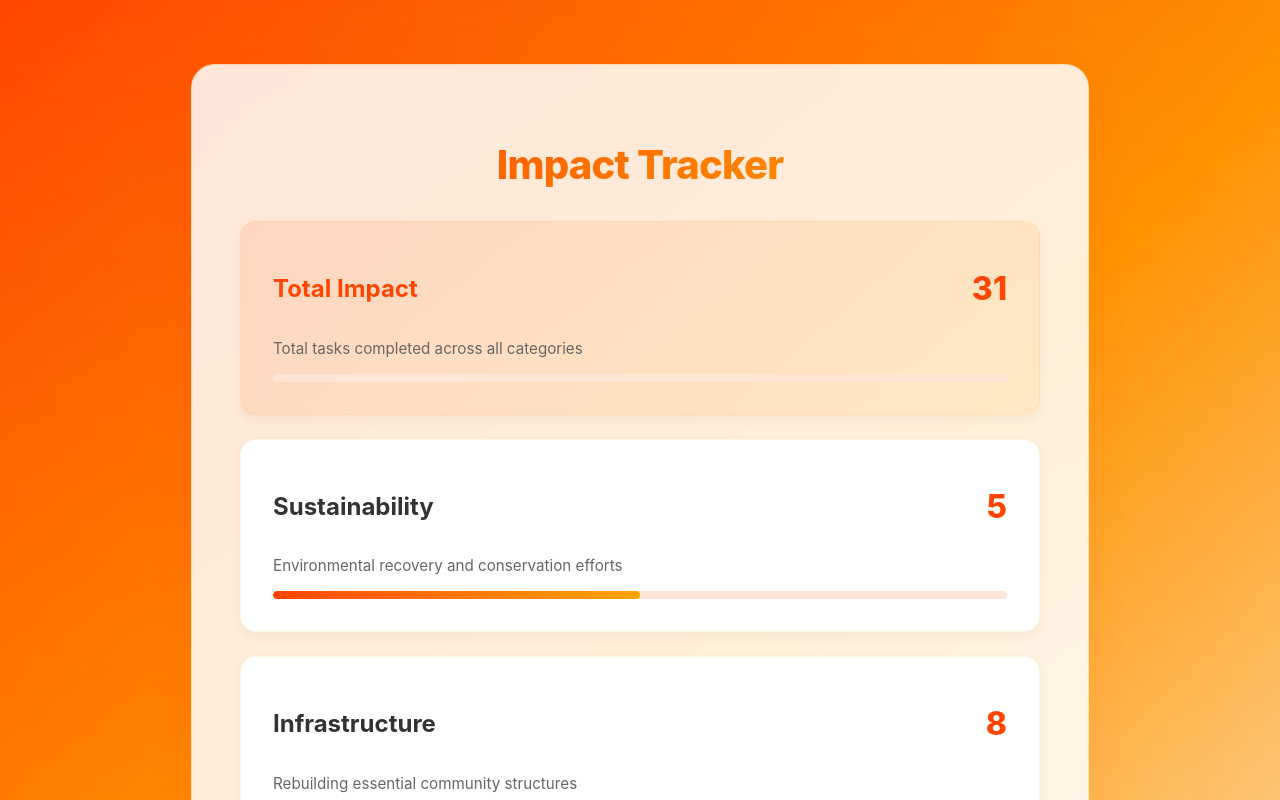
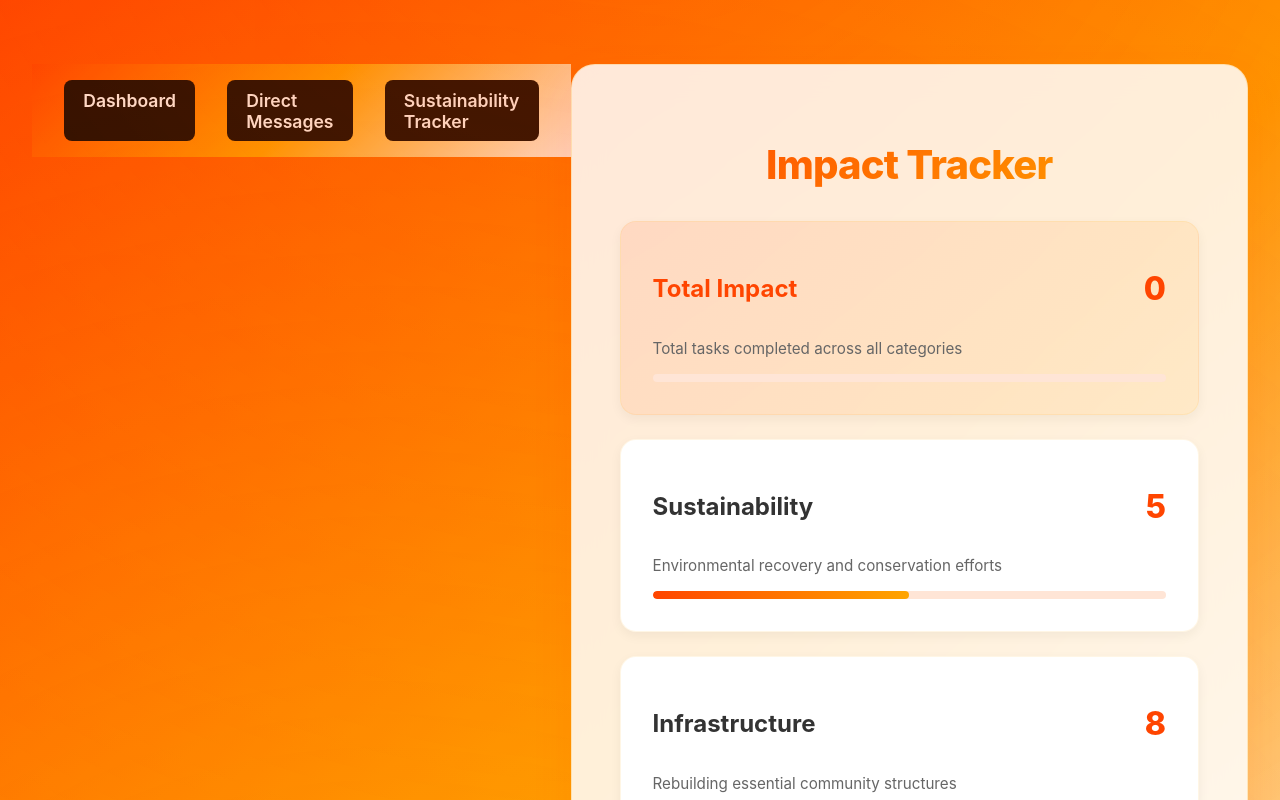
Before and after one commit to Joshua-Vallabhaneni/Wildfire, a React (Create React App) app in the folder client/: page /sustainability in a window 1280 px wide. Shown: the top 800 px of the page. Built offline with nearby package versions, Linux system fonts and the light colour scheme; no server answers.

Commit message:
semi-working nav bar

```diff
--- a/client/src/components/DirectMessageInterface.js
+++ b/client/src/components/DirectMessageInterface.js
@@ -1,5 +1,6 @@
 import { Send, Search } from 'lucide-react';
 import { useState, useEffect, useRef } from 'react';
+import NavBar from "./NavBar";
 import './DirectMessageInterface.css';
 
 function DirectMessageInterface({ userId, initialRecipient }) {
@@ -188,6 +189,8 @@ function DirectMessageInterface({ userId, initialRecipient }) {
   );
 
   return (
+    <div>
+      <NavBar userId={userId} /> {/* Include NavBar */}
       <div className="dmi-container">
         <div className="dmi-sidebar">
           <div className="dmi-search-box">
@@ -299,6 +302,7 @@ function DirectMessageInterface({ userId, initialRecipient }) {
           )}
         </div>
       </div>
+    </div>
   );
 }
 
--- /dev/null
+++ b/client/src/components/NavBar.js
@@ -0,0 +1,54 @@
+// src/components/NavBar.js
+import React from "react";
+import { Link } from "react-router-dom";
+
+function NavBar({ userId }) {
+  const styles = {
+    navBar: {
+      display: "flex",
+      alignItems: "center",
+      justifyContent: "space-between",
+      padding: "1rem 2rem",
+      background: "linear-gradient(135deg, #FF4500, #FFA500, #FFFFFF)", // Consistent background
+    },
+    navLinks: {
+      display: "flex",
+      gap: "2rem",
+    },
+    navLinkItem: {
+      fontSize: "1.1rem",
+      fontWeight: 600,
+      textDecoration: "none",
+      color: "#fff",
+      backgroundColor: "#000",
+      padding: "0.6rem 1.2rem",
+      borderRadius: "8px",
+      transition: "all 0.3s ease",
+    },
+  };
+
+  return (
+    <nav style={styles.navBar}>
+      <div style={styles.navLinks}>
+        <Link
+          to={`/volunteer/${userId}/dashboard`}
+          style={styles.navLinkItem}
+        >
+          Dashboard
+        </Link>
+        <Link
+          to="/messages"
+          state={{ userId: userId }}
+          style={styles.navLinkItem}
+        >
+          Direct Messages
+        </Link>
+        <Link to="/sustainability" style={styles.navLinkItem}>
+          Sustainability Tracker
+        </Link>
+      </div>
+    </nav>
+  );
+}
+
+export default NavBar;
--- a/client/src/pages/SustainabilityTracker/SustainabilityTracker.js
+++ b/client/src/pages/SustainabilityTracker/SustainabilityTracker.js
@@ -1,5 +1,7 @@
-import React, { useState, useEffect } from 'react';
-import { useLocation, useNavigate } from 'react-router-dom';
+// In SustainabilityTracker.js
+import React, { useEffect, useState } from 'react';
+import { useLocation, useNavigate, useParams } from 'react-router-dom';
+import NavBar from "../../components/NavBar"; // Import NavBar
 
 const categories = {
   Sustainability: "Environmental recovery and conservation efforts",
@@ -101,6 +103,14 @@ const styles = {
     borderRadius: "4px",
     transition: "width 1s ease-in-out",
   },
+  spinner: { // Spinner styles
+    width: '60px',
+    height: '60px',
+    border: '6px solid rgba(255, 165, 0, 0.3)',
+    borderTop: '6px solid #FF4500',
+    borderRadius: '50%',
+    animation: 'spin 1s linear infinite',
+  }
 };
 
 // ProgressMeter Component
@@ -116,6 +126,7 @@ const ProgressMeter = ({ count, maxWidth = 100 }) => (
 );
 
 const SustainabilityTracker = () => {
+  const { userId } = useParams(); // Get userId from URL params
   const [completedTasks, setCompletedTasks] = useState({});
   const [loading, setLoading] = useState(true);
   const location = useLocation();
@@ -155,12 +166,13 @@ const SustainabilityTracker = () => {
 
   if (loading) {
     return (
-      <div style={styles.container}>
-        <div style={styles.backgroundLayer1} />
-        <div style={styles.backgroundLayer2} />
-        <div style={styles.card}>
-          <h1 style={styles.title}>Loading...</h1>
-        </div>
+      <div style={{
+        ...styles.container,
+        justifyContent: "center",
+        alignItems: "center",
+        background: "linear-gradient(135deg, #FF4500, #FFA500, #FFFFFF)" // Consistent background
+      }}>
+        <div style={styles.spinner}></div> {/* Centered Spinner */}
       </div>
     );
   }
@@ -173,6 +185,8 @@ const SustainabilityTracker = () => {
 
   return (
     <div style={styles.container}>
+      <NavBar userId={userId} /> {/* Include NavBar */}
+
       <div style={styles.backgroundLayer1} />
       <div style={styles.backgroundLayer2} />
 
@@ -186,7 +200,7 @@ const SustainabilityTracker = () => {
         }}>
           <div style={styles.metricHeader}>
             <h2 style={{...styles.metricTitle, color: "#FF4500"}}>Total Impact</h2>
-            <div style={styles.metricCount}>31</div>
+            <div style={styles.metricCount}>{totalCompleted}</div>
           </div>
           <p style={styles.description}>Total tasks completed across all categories</p>
           <ProgressMeter count={totalCompleted} />
--- a/client/src/pages/VolunteerFlow/VolunteerDashboard.js
+++ b/client/src/pages/VolunteerFlow/VolunteerDashboard.js
@@ -3,6 +3,8 @@ import React, { useEffect, useState } from "react";
 import { useParams, Link } from "react-router-dom";
 import MatchingDashboard from "../../components/MatchingDashboard";
 import MapView from "../../components/MapView";
+import NavBar from "../../components/NavBar"; // Import NavBar
+
 
 function VolunteerDashboard() {
   const { userId } = useParams();
@@ -12,6 +14,7 @@ function VolunteerDashboard() {
   const [orgs, setOrgs] = useState([]);
   const [matches, setMatches] = useState(null); // Add this state
   const [userLocation, setUserLocation] = useState(null);
+  const [refreshing, setRefreshing] = useState(false);
 
   useEffect(() => {
     // Validate userId
@@ -83,43 +86,7 @@ function VolunteerDashboard() {
   return (
     <div style={styles.container}>
       {/* Top Navigation Bar */}
-      <nav style={styles.navBar}>
-        <div style={styles.navLinks}>
-          <Link
-            to={`/volunteer/${userId}/dashboard`}
-            style={styles.navLinkItem}
-          >
-            Dashboard
-          </Link>
-          <Link
-            to="/messages"
-            state={{ userId: userId }}
-            style={styles.navLinkItem}
-          >
-            Direct Messages
-          </Link>
-          <Link to="/sustainability" style={styles.navLinkItem}>
-            Sustainability Tracker
-          </Link>
-        </div>
-        {/* Button to switch between tasks/map */}
-        <button
-          onClick={() =>
-            setCurrentView(currentView === "tasks" ? "map" : "tasks")
-          }
-          style={styles.switchButton}
-          onMouseEnter={(e) => {
-            e.currentTarget.style.transform = styles.switchButtonHover.transform;
-            e.currentTarget.style.boxShadow = styles.switchButtonHover.boxShadow;
-          }}
-          onMouseLeave={(e) => {
-            e.currentTarget.style.transform = "none";
-            e.currentTarget.style.boxShadow = styles.switchButton.boxShadow;
-          }}
-        >
-          {currentView === "tasks" ? "Switch to Map View" : "Switch to Tasks"}
-        </button>
-      </nav>
+      <NavBar userId={userId} /> {/* Replace the NavBar component with the imported one */}
 
       {/* Warning banner if geolocation or fetch failed */}
       {warning && (
@@ -151,12 +118,6 @@ const styles = {
     fontFamily: '"Inter", -apple-system, sans-serif',
     color: "#1a1a1a",
   },
-  navBar: {
-    display: "flex",
-    alignItems: "center",
-    justifyContent: "space-between",
-    padding: "1rem 2rem",
-  },
   navLinks: {
     display: "flex",
     gap: "2rem",
@@ -175,7 +136,8 @@ const styles = {
     fontSize: "1rem",
     fontWeight: 700,
     color: "#fff",
-    background: "linear-gradient(135deg, #0099CC, #66CCFF)",
+   background: "#000",
+
     border: "none",
     borderRadius: "999px",
     padding: "0.75rem 1.5rem",
```
Lines whose indentation alone changed are shown as unchanged.
